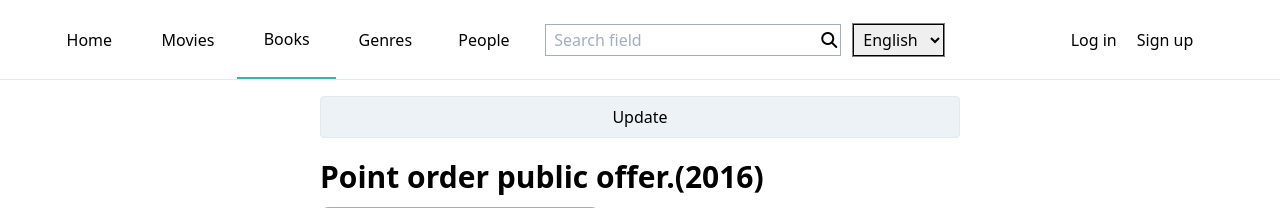
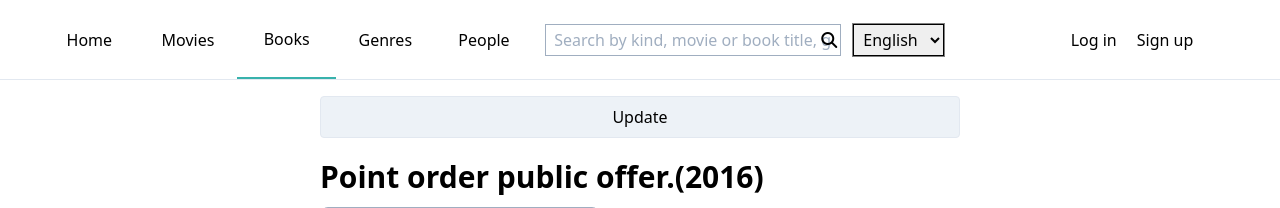
Before and after one commit to pleed0215/django_challenge, a Django app: page /books/20/ in a window 1280 px wide. Shown: the top 208 px of the page. Run offline with Django 3.2, Linux system fonts and the light colour scheme; data comes from the database, SQL or seed files in the repository; some libraries are stand-ins or nearby versions.

Commit message:
search field translate added

```diff
--- a/templates/partials/header.html
+++ b/templates/partials/header.html
@@ -31,7 +31,7 @@
     <form class="w-full h-full flex items-center justify-center" action="{% url 'core:search' %}" method="get">
       {% csrf_token %}
 
-      <input class="w-full h-8 border border-gray-500 px-2 border-box" type="text" placeholder="Search field" name="search-term"/>
+      <input class="w-full h-8 border border-gray-500 px-2 border-box" type="text" placeholder="{% trans 'Search by kind, movie or book title, genre.' %}" name="search-term"/>
       <i class="fas fa-search z-40 -mx-5"></i>
     </form>
   </div>
```
Also changed, not shown: locale/es/LC_MESSAGES/django.po, locale/ko/LC_MESSAGES/django.po, locale/zh_Hans/LC_MESSAGES/django.po, 3 other files.
